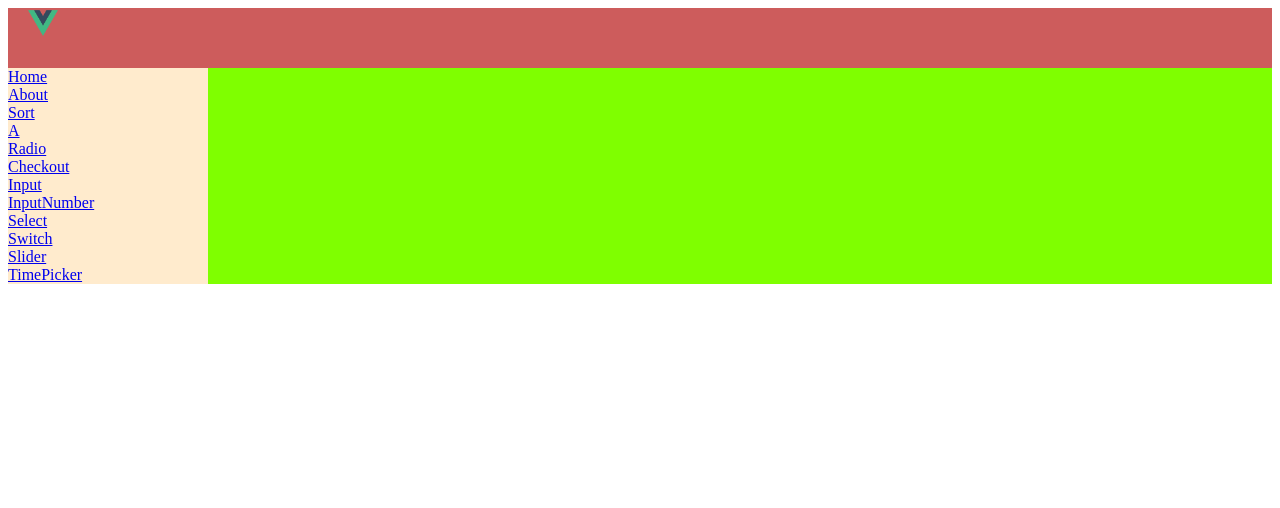
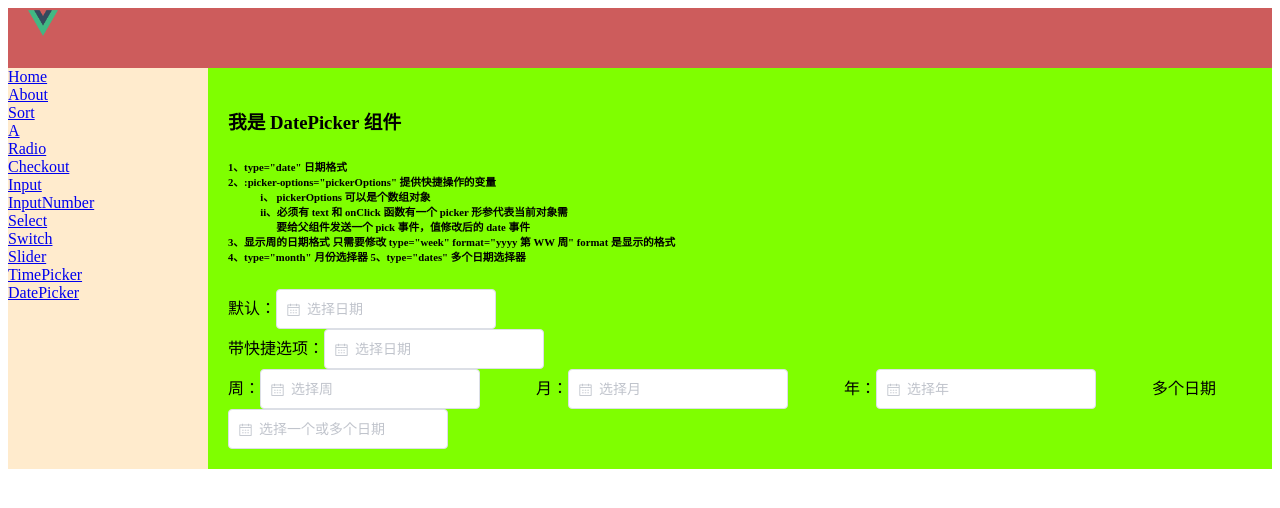
Before and after one commit to ilsourcecode/element-vue, a Vue app: page /datePicker in a window 1280 px wide. Shown: the top 508 px of the page. Built offline with nearby package versions, Linux system fonts and the light colour scheme.

Commit message:
learn DatePicker start !

```diff
--- a/src/App.vue
+++ b/src/App.vue
@@ -32,6 +32,8 @@
             <br>
             <router-link to="/timePicker">TimePicker</router-link>
             <br>
+            <router-link to="/datePicker">DatePicker</router-link>
+            <br>
           </el-aside>
 
           <el-main>
--- a/src/router/index.js
+++ b/src/router/index.js
@@ -78,6 +78,11 @@ const routes = [
     path: '/timePicker',
     name: 'TimePicker',
     component: () => import('../views/TimePicker.vue')
+  },
+  {
+    path: '/datePicker',
+    name: 'DatePicker',
+    component: () => import('../views/DatePicker.vue')
   }
 ]
 
--- /dev/null
+++ b/src/views/DatePicker.vue
@@ -0,0 +1,117 @@
+<template>
+  <div class="date-picker">
+    <h3>我是 DatePicker 组件</h3>
+    <h6>
+      1、type="date" 日期格式 <br>
+      2、:picker-options="pickerOptions" 提供快捷操作的变量 <br>
+      &emsp;&emsp;&emsp;i、 pickerOptions 可以是个数组对象 <br>
+      &emsp;&emsp;&emsp;ii、必须有 text 和 onClick 函数有一个 picker 形参代表当前对象需 <br>
+      &emsp;&emsp;&emsp;&emsp;&ensp;要给父组件发送一个 pick 事件，值修改后的 date 事件 <br>
+      3、显示周的日期格式 只需要修改 type="week" format="yyyy 第 WW 周" format 是显示的格式 <br>
+      4、type="month" 月份选择器
+      5、type="dates" 多个日期选择器
+    </h6>
+    <div class="block">
+      <span class="demonstration">默认：</span>
+      <el-date-picker
+              v-model="value1"
+              type="date"
+              placeholder="选择日期">
+      </el-date-picker>
+    </div>
+    <div class="block">
+      <span class="demonstration">带快捷选项：</span>
+      <el-date-picker
+              v-model="value2"
+              align="right"
+              type="date"
+              placeholder="选择日期"
+              :picker-options="pickerOptions">
+      </el-date-picker>
+    </div>
+    <div class="block">
+      <span class="demonstration">周：</span>
+      <el-date-picker
+              v-model="value1"
+              type="week"
+              format="yyyy 第 WW 周"
+              placeholder="选择周">
+      </el-date-picker>
+      &emsp;&emsp;&emsp;
+      <span class="demonstration">月：</span>
+      <el-date-picker
+              v-model="value2"
+              type="month"
+              placeholder="选择月"
+              @change="monthChange"
+      >
+      </el-date-picker>
+      &emsp;&emsp;&emsp;
+      <span class="demonstration">年：</span>
+      <el-date-picker
+              v-model="value3"
+              type="year"
+              placeholder="选择年"
+              @change="yearChange">
+      </el-date-picker>
+      &emsp;&emsp;&emsp;
+      <span class="demonstration">多个日期</span>
+      <el-date-picker
+              type="dates"
+              v-model="value4"
+              placeholder="选择一个或多个日期">
+      </el-date-picker>
+    </div>
+  </div>
+</template>
+
+<script>
+  export default {
+    name: "DatePicker",
+    data() {
+      return {
+        pickerOptions: {
+          disabledDate(time) {
+            return time.getTime() > Date.now();
+          },
+          shortcuts: [{
+            text: '今天',
+            onClick(picker) {
+              picker.$emit('pick', new Date());
+            }
+          }, {
+            text: '昨天',
+            onClick(picker) {
+              const date = new Date();
+              date.setTime(date.getTime() - 3600 * 1000 * 24);
+              picker.$emit('pick', date);
+            }
+          }, {
+            text: '一周前',
+            onClick(picker) {
+              const date = new Date();
+              date.setTime(date.getTime() - 3600 * 1000 * 24 * 7);
+              picker.$emit('pick', date);
+            }
+          }]
+        },
+        value1: '',
+        value2: '',
+        value3: '',
+        value4: ''
+      };
+    },
+    methods: {
+      monthChange(val) {
+        console.log(val + " || " + this.value2);
+      },
+      yearChange(val) {
+        console.log(val + "  ||  " + this.yearChange);
+      }
+    }
+  }
+</script>
+
+<style scoped>
+
+</style>
--- a/src/views/TimePicker.vue
+++ b/src/views/TimePicker.vue
@@ -31,7 +31,6 @@
     <br>
     <span>规定范围内选择：</span>
     <el-time-picker
-
             v-model="value1"
             :picker-options="{
               selectableRange: '00:00:00 - 23:59:59'
```
